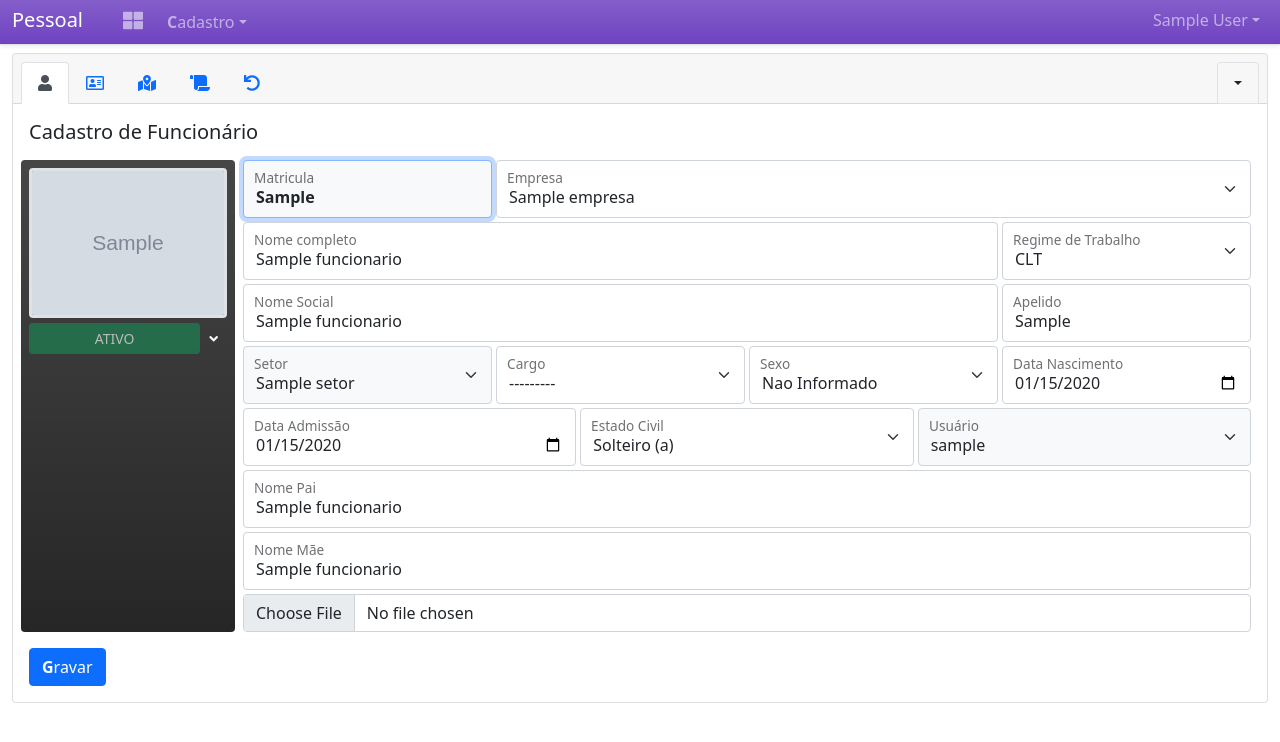
After one commit to castelhano/dot, a Django app: page /pessoal_funcionario_id/1 in a window 1280 px wide. The commit adds this page. Shown: the top 742 px of the page. Run offline with Django 3.2, Linux system fonts and the light colour scheme; a user stored in the database is signed in; tables that the repository leaves empty hold one stand-in row (values such as "Sample post"); grey boxes marked "Sample" are stand-in pictures; data that the repository does not hold is empty; some libraries are stand-ins or nearby versions.

Commit message:
Consolidado telas de funcionarios

```diff
--- a/dot/app/core/views.py
+++ b/dot/app/core/views.py
@@ -71,7 +71,6 @@ def console(request):
     h = datetime.now().strftime('%H:%M:%S')
     c = ''
     if request.method == 'POST':
-        print('ENTREO NO POST')
         from .console import Run
         response = Run(request.POST['script'])
         for r in response:
@@ -413,9 +412,9 @@ def password_valid(password):
 # AJAX METODOS
 @login_required
 def get_empresas(request):
-    # try:
+    try:
         tipo = request.GET.get('tipo',None)
-        usuario = request.user if request.GET.get('tipo', None) == None else User.objects.get(id=request.GET.get('tipo', None))
+        usuario = request.user if request.GET.get('usuario', None) == None else User.objects.get(id=request.GET.get('usuario', None))
         if usuario.is_superuser: # Caso superusuario retorna todas as empresas
             empresas = Empresa.objects.all().order_by('nome')
         elif tipo == None or tipo == 'cadastrados': # Retorna as empresas cadastradas para usuario
@@ -425,41 +424,12 @@ def get_empresas(request):
         else:
             empresas = None
         itens = {}
-        print(empresas)
         for item in empresas:
             itens[item.nome] = item.id
         dataJSON = dumps(itens)
         return HttpResponse(dataJSON)
-    # except:
-    #     return HttpResponse('')
-
-# @login_required
-# def get_empresas(request):
-#     # try:
-#         tipo = request.GET.get('tipo',None)
-#         usuario = request.GET.get('tipo', None)
-#         if usuario == None: # Retorna empresas associadas a usuario
-#             empresas = request.user.profile.empresas.all().order_by('nome')
-#         elif usuario != 'new': # Chamada para cadastro de usuarios
-#             usuario = User.objects.get(id=request.GET.get('usuario',None))
-#             if tipo == 'disponiveis':
-#                 empresas = Empresa.objects.all().exclude(profile__user=usuario).order_by('nome')
-#             elif tipo == 'cadastrados':
-#                 if request.user.is_superuser: #
-#                     empresas = Empresa.objects.all().order_by('nome')
-#                 else:
-#                     empresas = usuario.profile.empresas.all().order_by('nome')
-#             else:
-#                 pass
-#         else:
-#             empresas = Empresa.objects.all().order_by('nome')
-#         itens = {}
-#         for item in empresas:
-#             itens[item.nome] = item.id
-#         dataJSON = dumps(itens)
-#         return HttpResponse(dataJSON)
-#     # except:
-#     #     return HttpResponse('')
+    except:
+        return HttpResponse('')
 
 @login_required
 def get_grupos(request):
--- a/dot/app/pessoal/forms.py
+++ b/dot/app/pessoal/forms.py
@@ -29,7 +29,7 @@ class FuncaoFixaForm(forms.ModelForm):
 class FuncionarioForm(forms.ModelForm):
     class Meta:
         model = Funcionario
-        fields = ['empresa','matricula','nome','apelido','nome_social','sexo','cargo','regime','data_admissao','data_nascimento','data_desligamento','motivo_desligamento','rg','rg_emissao','rg_orgao_expedidor','cpf','titulo_eleitor','titulo_zona','titulo_secao','reservista','cnh','cnh_categoria','cnh_primeira_habilitacao','cnh_emissao','cnh_validade','foto','fone1','fone2','email','endereco','bairro','cidade','uf','estado_civil','nome_mae','nome_pai','detalhe','usuario','status']
+        fields = ['empresa','matricula','nome','apelido','nome_social','sexo','cargo','regime','data_admissao','data_nascimento','data_desligamento','motivo_desligamento','rg','rg_emissao','rg_orgao_expedidor','cpf','titulo_eleitor','titulo_zona','titulo_secao','reservista','cnh','cnh_categoria','cnh_primeira_habilitacao','cnh_emissao','cnh_validade','foto','fone1','fone2','email','endereco','bairro','cidade','uf','estado_civil','nome_mae','nome_pai','detalhe','usuario']
     matricula = forms.CharField(error_messages={'required': 'Campo Matricula OBRIGATÓRIO','unique':'Matricula já cadastrada para outro funcionário'},max_length=6,widget=forms.TextInput(attrs={'class': 'form-control bg-light fw-bold','placeholder':'','autofocus':'autofocus'}))
     nome = forms.CharField(error_messages={'required': 'Campo Nome OBRIGATÓRIO'}, max_length=200,widget=forms.TextInput(attrs={'class': 'form-control','placeholder':''}))
     apelido = forms.CharField(required=False, max_length=15, widget=forms.TextInput(attrs={'class': 'form-control','placeholder':''}))
@@ -63,7 +63,6 @@ class FuncionarioForm(forms.ModelForm):
     estado_civil = forms.ChoiceField(required=False, choices=Funcionario.ESTADO_CIVIL_CHOICES, widget=forms.Select(attrs={'class':'form-select'}))
     nome_mae = forms.CharField(required=False, widget=forms.TextInput(attrs={'class': 'form-control','placeholder':''}))
     nome_pai = forms.CharField(required=False, widget=forms.TextInput(attrs={'class': 'form-control','placeholder':''}))
-    foto = forms.ImageField(required=False, widget=forms.TextInput(attrs={'class': 'form-control','type': 'file'}))
-    detalhe = forms.CharField(required=False, widget=forms.Textarea(attrs={'class': 'form-control','placeholder':'Detalhes', 'rows':'15'}))
-    usuario = forms.ModelChoiceField(required=False, queryset = User.objects.filter(is_active=True).order_by('username'), widget=forms.Select(attrs={'class':'form-select'}))
-    status = forms.ChoiceField(choices=Funcionario.STATUS_CHOICES, widget=forms.Select(attrs={'class':'form-select','tabindex':'-1'}))
+    foto = forms.ImageField(required=False, widget=forms.FileInput(attrs={'class': 'form-control','accept':'image/*'}))
+    detalhe = forms.CharField(required=False, widget=forms.Textarea(attrs={'class': 'form-control','placeholder':'Detalhes', 'style':'min-height:300px'}))
+    usuario = forms.ModelChoiceField(required=False, queryset = User.objects.filter(is_active=True).order_by('username'), widget=forms.Select(attrs={'class':'form-select bg-light'}))
--- a/dot/app/pessoal/views.py
+++ b/dot/app/pessoal/views.py
@@ -374,23 +374,25 @@ def funcao_fixa_delete(request, id):
 @permission_required('pessoal.desligar_funcionario')
 def desligar_funcionario(request):
     if request.method == 'POST':
-        try:
+        # try:
             funcionario = Funcionario.objects.get(pk=request.POST['funcionario_desligar_id'])
-            data =  funcionario.desligamento()
-            if data[0]:
+            response =  funcionario.desligamento(request.POST['data_desligamento'],request.POST['motivo_desligamento'])
+            if response[0]:
                 l = Log()
                 l.modelo = "pessoal.funcionario"
                 l.objeto_id = funcionario.id
                 l.objeto_str = funcionario.matricula + ' - ' + funcionario.nome[0:48]
                 l.usuario = request.user
-                l.mensagem = data[1]
+                l.mensagem = response[1]
                 l.save()
                 funcionario.save()
-            messages.warning(request,data[2])
+                messages.warning(request,response[2])
+            else:
+                messages.danger(request,response[1])
             return redirect('pessoal_funcionario_id', funcionario.id)
-        except:
-            messages.error(request,'Erro ao desligar funcionário')
-            return redirect('pessoal_funcionarios')
+        # except:
+        #     messages.error(request,'Erro ao desligar funcionário')
+        #     return redirect('pessoal_funcionarios')
     else:
         messages.error(request,'Operação não autorizada')
         return redirect('pessoal_funcionarios')
--- a/dot/static/css/dot.css
+++ b/dot/static/css/dot.css
@@ -28,11 +28,15 @@ VERSION: 1.0
 .dropdown-item-danger {color: #DC3545!important;}
 .dropdown-item-danger:hover, .dropdown-item-danger:focus {color: #fff!important;background-color: #DC3545!important;}
 
+.widget-thumb-img{position: relative;height: 150px;border: 3px solid #dee2e6;border-radius: .25rem;}
+.widget-thumb-controls{margin-top: 5px;}
 @media(max-width: 992px){
   .rotate-lg--90{transform: rotateZ(-90deg);}
   .rotate-lg-90{transform: rotateZ(90deg);}
+  .widget-thumb-container{margin-bottom:5px;margin-left:12px;width: 97.5%;display: flex;flex-direction: row;justify-content: flex-start;}
+  .widget-thumb-img{height: 100px;border: 1px solid #dee2e6;}
+  .widget-thumb-controls{margin-top: 0px;margin-left: 5px;}
 }
-
 .fs-7{font-size: 0.9rem;}
 .fs-8{font-size: 0.8rem;}
 .fs-9{font-size: 0.7rem;}
--- a/dot/templates/layout/dot.html
+++ b/dot/templates/layout/dot.html
@@ -75,7 +75,7 @@
   {% if field.errors %}
   {% for error in field.errors %}
   <div class="alert alert-danger alert-dismissible fade show mb-1" role="alert">
-    {{ error|escape }}
+    {{ error|escape }} <span class="fw-bold">[ field: {{ field.name }} ]</span>
     <button type="button" class="btn-close" data-bs-dismiss="alert" aria-label="Close"></button>
   </div>
   {% endfor %}
--- a/dot/templates/pessoal/_form_funcionario.html
+++ b/dot/templates/pessoal/_form_funcionario.html
@@ -1,3 +1,42 @@
+{% load static %}
+<div class="card-body">
+  <h5 class="card-title mb-3">Cadastro de Funcionário</h5>
+  <div class="row g-lg-3">
+    <div class="col-lg-auto bg-dark-light bg-gradient rounded p-2 widget-thumb-container">
+      {% if funcionario.foto %}
+      <img src="{{funcionario.foto_url}}" class="widget-thumb-img">
+      {% else %}
+      <img src="{% static 'img/default_user.jpg' %}" class="widget-thumb-img">
+      {% endif %}
+      <div class="widget-thumb-controls">
+        <div class="row g-0">
+          <div class="col"><div class="d-grid">
+            {% if not funcionario %}
+            <a class="btn btn-sm btn-light px-4 px-lg-0 disabled">NOVO</a>
+            {% elif funcionario.status == 'A' %}
+            <a class="btn btn-sm btn-success px-4 px-lg-0 disabled">ATIVO</a>
+            {% else %}
+            <a class="btn btn-sm btn-warning px-4 px-lg-0 disabled">{{funcionario.get_status_display}}</a>
+            {% endif %}
+          </div></div>
+          <div class="col-auto">
+            <button type="button" class="btn btn-sm" data-bs-toggle="dropdown"><i class="fas fa-angle-down text-light"></i></button>
+            <ul class="dropdown-menu fs-7">
+              <li><a class="dropdown-item" href="#">Baixar CSV</a></li>
+              {% if perms.pessoal.afastar_funcionario %}
+              <li><a class="dropdown-item" data-bs-toggle="modal" data-bs-target="#modal_afastamento" href="#">Afastamentos</a></li>
+              {% endif %}
+              {% if perms.pessoal.desligar_funcionario and funcionario.status == 'A' %}
+              <li><hr class="dropdown-divider"></li>
+              <li><a class="dropdown-item dropdown-item-danger" data-bs-toggle="modal" data-bs-target="#modal_desligamento" href="#">Desligar Funcionário</a></li>
+              {% endif %}
+            </ul>
+          </div>
+        </div>
+      </div>
+    </div>
+    <div class="col-lg">
+      <div class="tab-content">
         <div class="tab-pane fade show active" id="base" role="tabpanel">
           <div class="row g-1">
             <div class="form-floating mb-lg-1 col-lg-3">
@@ -197,9 +236,13 @@
             </div>
           </div>
         </div>
+      </div>
+    </div>
+  </div>
   <div class="row mt-3">
     <div class="col">
       <button type="submit" id="submit" class="btn btn-primary" title="ALT + G"><b>G</b>ravar</button>
+    </div>
   </div>
 </div>
 
@@ -229,7 +272,10 @@
         else{
           let obj = JSON.parse(this.responseText);
           setores = document.getElementById("id_setor");
-  				for(key in obj){setores.innerHTML += '<option value="' + obj[key] + '">' + key + '</option>';}
+          setor_atual = '{{funcionario.cargo.setor.id|safe}}';
+          for(key in obj){
+            if(obj[key] == setor_atual){setores.innerHTML += '<option value="' + obj[key] + '" selected>' + key + '</option>';}
+            else{setores.innerHTML += '<option value="' + obj[key] + '">' + key + '</option>';}}
           }
         }
       };
@@ -242,7 +288,7 @@
       setor = document.getElementById('id_setor').value;
       cargos = document.getElementById("id_cargo");
       cargos.innerHTML = '<option value="" selected>---------</option>';
-    if(setor.value == ''){}
+      if(setor == ''){}
       else{
         var xhttp = new XMLHttpRequest();
         xhttp.onreadystatechange = function() {
@@ -250,7 +296,10 @@
             if(this.responseText == ''){}
             else{
               let obj = JSON.parse(this.responseText);
-    				for(key in obj){cargos.innerHTML += '<option value="' + obj[key] + '">' + key + '</option>';}
+              cargo_atual = '{{funcionario.cargo.id|safe}}';
+              for(key in obj){
+                if(obj[key] == cargo_atual){cargos.innerHTML += '<option value="' + obj[key] + '" selected>' + key + '</option>';}
+                else{cargos.innerHTML += '<option value="' + obj[key] + '">' + key + '</option>';}}
               }
             }
           };
--- /dev/null
+++ b/dot/templates/pessoal/funcionario_id.html
@@ -0,0 +1,145 @@
+{% extends "layout/dot.html" %}
+{% load static %}
+{% block title %}Funcionario{% endblock %}
+{% block model  %}Pessoal{% endblock %}
+{% block navbar_classlist %}navbar-dark bg-purple bg-gradient{% endblock %}
+{% block model_menu %}
+{% include "_component/menu/pessoal.html" %}
+{% endblock%}
+{% block content_fluid %}
+<a class="d-none" id="clear" href="{% url 'pessoal_funcionario_id' funcionario.id %}"></a>
+<div class="card mt-2">
+  <div class="card-header">
+    <ul class="nav nav-tabs card-header-tabs">
+      <li class="nav-item"><a class="nav-link active" id="menu_funcionario_basico" data-bs-toggle="tab" data-bs-target="#base" onclick="setTimeout(function(){document.getElementById('id_matricula').focus();},220);" href="#" title="Basico [Ctrl + 1]"><i class="fas fa-user"></i></a></li>
+      <li class="nav-item"><a class="nav-link" id="menu_funcionario_docs" data-bs-toggle="tab" data-bs-target="#docs" onclick="setTimeout(function(){document.getElementById('id_rg').focus();},220);" href="#" title="Documentos [Ctrl + 2]"><i class="far fa-address-card"></i></a></li>
+      <li class="nav-item"><a class="nav-link" id="menu_funcionario_contato" data-bs-toggle="tab" data-bs-target="#contato" onclick="setTimeout(function(){document.getElementById('id_endereco').focus();},220);" href="#" title="Endereço [Ctrl + 3]"><i class="fas fa-map-marked-alt"></i></a></li>
+      <li class="nav-item"><a class="nav-link" id="menu_funcionario_detalhe" data-bs-toggle="tab" data-bs-target="#detalhe" onclick="setTimeout(function(){document.getElementById('id_detalhe').focus();},220);" href="#" title="Detalhes [Ctrl + 4]"><i class="fas fa-scroll"></i></a></li>
+      <li class="nav-item"><a class="nav-link" id="back" title="ALT + V" href="{% url 'pessoal_funcionarios' %}"><i class="fas fa-undo"></i></a></li>
+      <li class="nav-item dropdown ms-auto">
+        <a class="nav-link dropdown-toggle border text-dark" data-bs-toggle="dropdown" href="#" role="button"></a>
+        <ul class="dropdown-menu">
+          <li><a class="dropdown-item pointer" data-bs-toggle="modal" data-bs-target="#history_modal">Historico</a></li>
+          {% if perms.pessoal.delete_funcionario %}
+          <li><hr class="dropdown-divider"></li>
+          <li><a class="dropdown-item dropdown-item-danger pointer" data-bs-toggle="modal" data-bs-target="#delete_modal">Excluir Funcionário</a></li>
+          {% endif %}
+        </ul>
+      </li>
+    </ul>
+  </div>
+  <form id="pessoal_form" action="{% url 'pessoal_funcionario_update' funcionario.id %}" method="POST" enctype="multipart/form-data" autocomplete="off">
+    {% csrf_token %}
+    {% include 'pessoal/_form_funcionario.html' %}
+  </form>
+</div>
+
+{% if perms.pessoal.delete_funcionario %}
+<div class="modal fade" id="delete_modal" tabindex="-1">
+  <div class="modal-dialog">
+    <div class="modal-content">
+      <div class="row">
+        <div class="col"><h5 class="ms-3 mt-3"><i class="fas fa-exclamation-triangle text-danger me-2"></i> Excluir Registro</h5></div>
+        <div class="col-auto pe-4 pt-2"><button type="button" class="btn-close" data-bs-dismiss="modal" aria-label="Close"></button></div>
+      </div>
+      <div class="modal-body">
+        <p><b class="text-danger">Atenção!!</b> Esta operação não pode ser desfeita, confirma a exclusão do registro?</p>
+        <div class="row mt-2">
+          <div class="col text-end">
+            <a class="btn btn-secondary" data-bs-dismiss="modal" aria-label="Close">Cancelar</a>
+            <a class="btn btn-danger px-3" href="url">Excluir</a>
+          </div>
+        </div>
+      </div>
+    </div>
+  </div>
+</div>
+{% endif %}
+<div class="modal fade" id="history_modal" tabindex="-1">
+  <div class="modal-dialog modal-dialog-scrollable">
+    <div class="modal-content">
+      <div class="row">
+        <div class="col"><h5 class="ms-3 mt-3">Histórico de Alterações <sup>(last 15)</sup></h5></div>
+        <div class="col-auto pe-4 pt-2"><button type="button" class="btn-close" data-bs-dismiss="modal" aria-label="Close"></button></div>
+      </div>
+      <div class="modal-body">
+        <table class="table table-sm">
+          <thead>
+            <tr>
+              <th>Data</th>
+              <th>Operação</th>
+              <th>Usuário</th>
+            </tr>
+          </thead>
+          <tbody class="fs-7">
+            {% for i in funcionario.ultimas_alteracoes %}
+            <tr>
+              <td>{{i.data|date:'d/m/Y H:i:s'}}</td>
+              <td>{{i.mensagem}}</td>
+              <td>{{i.usuario.username|upper}}</td>
+            </tr>
+            {% endfor %}
+          </tbody>
+        </table>
+      </div>
+    </div>
+  </div>
+</div>
+
+<div class="modal fade user-select-none" id="modal_desligamento" tabindex="-1">
+  <div class="modal-dialog">
+    <div class="modal-content">
+      <div class="row">
+        <div class="col"><h5 class="ms-3 mt-3"><i class="fas fa-user-slash text-danger me-2"></i> Desligar Funcionário</h5></div>
+        <div class="col-auto pe-4 pt-2"><button type="button" class="btn-close" data-bs-dismiss="modal" aria-label="Close"></button></div>
+      </div>
+      <div class="modal-body">
+        <form id="app_form" action="{% url 'pessoal_desligar_funcionario' %}" method="POST" enctype="multipart/form-data" autocomplete="off">
+          {% csrf_token %}
+          <div class="row g-1">
+            <div class="form-floating mb-1 col-lg-12">
+              <input type="date" class="form-control bg-light" name="data_desligamento" value="{% now 'Y-m-d' %}">
+              <label for="id_data_desligamento">Data Desligamento</label>
+            </div>
+          </div>
+          <div class="row g-1">
+            <div class="form-floating mb-1 col-lg-12">
+              <select class="form-select bg-light" id="id_motivo_desligamento" name="motivo_desligamento" required>
+                <option value="" selected>Selecione o motivo</option>
+                <option value="EM">Pelo Empregador</option>
+                <option value="JC">Por Justa Causa</option>
+                <option value="PD">Pedido de Desligamento</option>
+                <option value="RI">Rescisao Indireta</option>
+                <option value="AB">Abandono de Emprego</option>
+                <option value="DJ">Descisao Judicial</option>
+              </select>
+              <label for="id_motivo_desligamento">Motivo desligamento</label>
+            </div>
+          </div>
+          <div class="row">
+            <div class="col text-end mt-1"><button type="submit" class="btn btn-sm btn-danger" name="button"><i class="fas fa-exclamation-triangle me-2"></i>Desligar</button></div>
+          </div>
+          <input type="hidden" name="funcionario_desligar_id" value="{{funcionario.id}}">
+        </form>
+      </div>
+    </div>
+  </div>
+</div>
+{% endblock%}
+
+{% block add_script_src %}
+<script src="{% static 'js/vendor/mask.js' %}"></script>
+{% endblock %}
+
+<script>
+  {% block add_script %}
+  var TAB_ON_ENTER = true;
+  SHORTCUT_MAP['1FTF'] = '#menu_funcionario_basico';
+  SHORTCUT_MAP['2FTF'] = '#menu_funcionario_docs';
+  SHORTCUT_MAP['3FTF'] = '#menu_funcionario_contato';
+  SHORTCUT_MAP['4FTF'] = '#menu_funcionario_detalhe';
+
+  VMasker(document.getElementById("id_cnh")).maskPattern('999.999.999-99');
+  VMasker(document.getElementById("id_cpf")).maskPattern('999.999.999-99');
+  {% endblock %}
+</script>
--- a/dot/templates/pessoal/funcionarios.html
+++ b/dot/templates/pessoal/funcionarios.html
@@ -38,7 +38,7 @@
             <th class="d-none d-sm-table-cell">Empresa</th>
 						<th>Matric</th>
 						<th class="d-none d-lg-table-cell">Nome</th>
-						<th class="">Apelido</th>
+						<th class="d-table-cell d-lg-none">Apelido</th>
 						<th class="d-none">Sexo</th>
 						<th class="d-none">Nascimento</th>
 						<th class="d-none">Admissão</th>
@@ -72,7 +72,7 @@
 						<td class="d-none">{{funcionario.get_regime_display|default:'---'}}</td>
 						<td class="d-none d-lg-table-cell{% if funcionario.status != 'A' %} bg-warning-light{% endif %}">{{funcionario.get_status_display}}</td>
             {% if perms.pessoal.change_funcionario %}
-            <td class="text-end fit py-1"><a class="btn btn-sm btn-dark" href="url"><i class="fas fa-pen"></i></a></td>
+            <td class="text-end fit py-1"><a class="btn btn-sm btn-dark" href="{% url 'pessoal_funcionario_id' funcionario.id %}"><i class="fas fa-pen"></i></a></td>
             {% endif %}
           </tr>
           {% empty %}
@@ -169,7 +169,7 @@ function carregaEmpresas() {
 		var xhttp = new XMLHttpRequest();
 		xhttp.onreadystatechange = function() {
 			if(this.readyState == 4 && this.status == 200){
-				if(this.responseText == '' || this.responseText == '{}' ){document.getElementById("id_empresa").innerHTML = '<option value="none" selected>Nenhuma habilitada</option>'}
+				if(this.responseText == '' || this.responseText == '{}' ){document.getElementById("id_empresa").innerHTML = '<option value="" selected>Nenhuma habilitada</option>'}
 				else{
 					let obj = JSON.parse(this.responseText);
 					empresas = document.getElementById("id_empresa")
```
Also changed, not shown: dot/app/core/console.py (+31 -0 lines), dot/app/pessoal/models.py (+8 -2 lines), dot/templates/core/console.html (+13 -3 lines), dot/templates/pessoal/funcionario_add.html (+16 -9 lines). Lines whose indentation alone changed are shown as unchanged.
